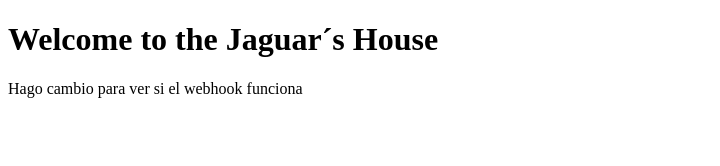
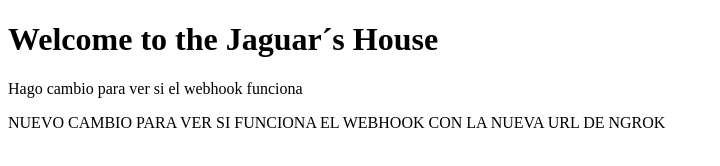
Before and after one commit to pablonssss/sitioweb1, a plain HTML site: page index.html in a window 1280 px wide. Shown: the whole page, without its empty margins (0-720 px from the left). Drawn offline with Linux system fonts and the light colour scheme.

Commit message:
nuevo cambio de index.html con webhook

```diff
--- a/index.html
+++ b/index.html
@@ -6,5 +6,6 @@
 <body>
     <h1>Welcome to the Jaguar´s House </h1>
     <p>Hago cambio para ver si el webhook funciona</p>
+    <p>NUEVO CAMBIO PARA VER SI FUNCIONA EL WEBHOOK CON LA NUEVA URL DE NGROK</p>
 </body>
 </html>
```
